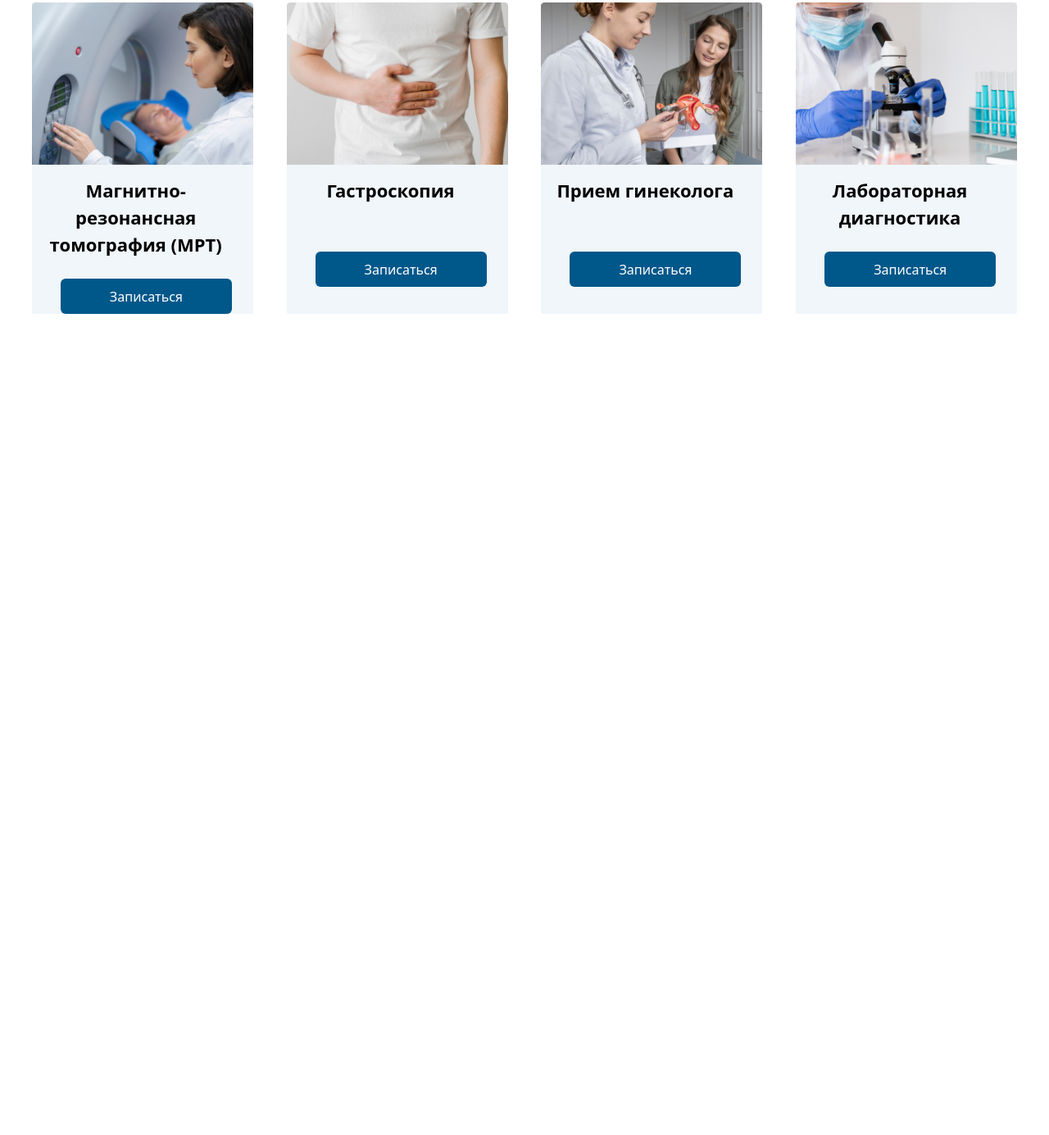
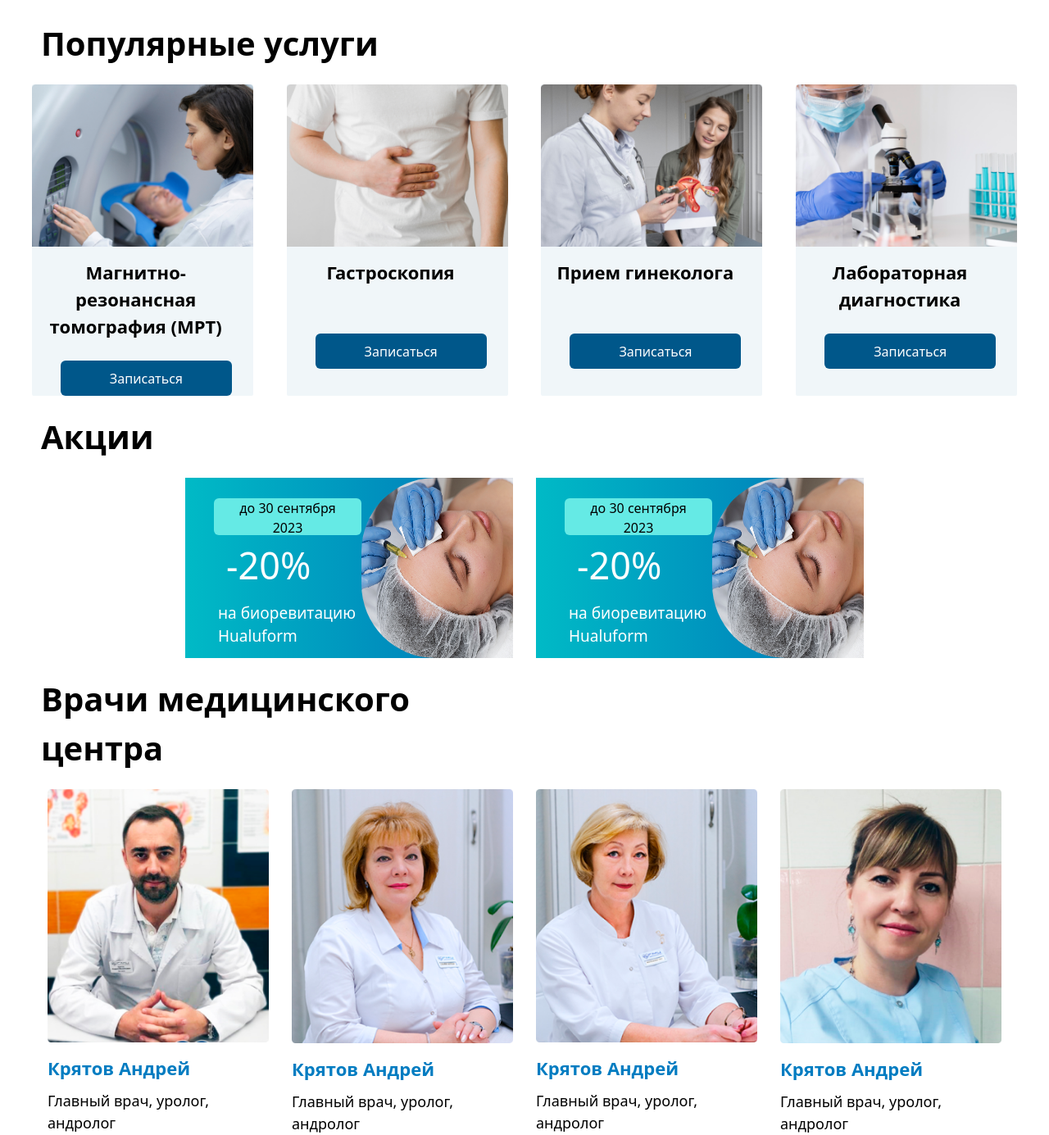
Before and after one commit to YusufDavlatyorov/finalexam, a website: page src/Muhammadusuf.html in a window 1280 px wide. Shown: the part 1927-3312 px from the top of the page at 82% size. Before the commit the page ends 2310 px from the top, so only its background shows below. Drawn offline with nearby package versions, Linux system fonts and the light colour scheme; files that its build step writes are made by us from their sources.

Commit message:
created section 4

```diff
--- a/src/Muhammadusuf.html
+++ b/src/Muhammadusuf.html
@@ -202,7 +202,7 @@
     </div>
 </div>
 </section>
-
+<p class="text-[40px] font-[600] mt-[20px] mb-[20px] ml-[40px]">Популярные услуги</p>
 <section class="flex justify-evenly flex-col lg:flex-row lg:ml-[0px] ml-[118px] gap-3">
      <div class="w-[270px] h-[380px] bg-[rgba(240,246,249,1)] rounded-sm ">
 
@@ -229,5 +229,60 @@
            <button class="h-[43px] px-[60px]  ml-[35px] mt-[25px] bg-[rgba(0,87,138,1)] rounded-md text-[white] font-[500] text-[16px]">Записаться</button>
         </div>
 </section>
+<p class="text-[40px] font-[600] mt-[20px] mb-[20px] ml-[40px]">Акции</p>
+
+<section class="flex justify-center gap-7 flex-col lg:ml-[0px] ml-[55px] lg:flex-row">
+    <div class="text-white lg:h-[220px] w-[400px] h-[220px] bg-[linear-gradient(90deg,rgba(0,186,198,1),rgba(0,116,184,1))]   flex-col lg:flex-row">
+        <div class="flex">
+            <div>
+            <button class="h-[45px] w-[180px] px-[30px]  ml-[35px] mt-[25px] bg-[rgba(101,234,229,1)] rounded-md text-[black] font-[500] text-[16px]">до 30 сентября 2023</button>
+            <p class="text-[45px] ml-[50px]">-20%</p>
+            <p class="mt-[10px] ml-[40px] text-[19px] ">на биоревитацию <br> Hualuform</p>
+        </div>
+        <div>
+            <img class="w-[280px] h-[220px]" style="border-bottom-left-radius: 90px; border-top-left-radius: 90px;" src="/MySurat/woman-getting-face-prp-treatment-high-angle 1.png" alt="">
+        </div>
+    </div>
+</div>
+    <div class="text-white lg:h-[220px] w-[400px] h-[220px] bg-[linear-gradient(90deg,rgba(0,186,198,1),rgba(0,116,184,1))]   flex-col lg:flex-row">
+        <div class="flex">
+            <div>
+            <button class="h-[45px] w-[180px] px-[30px]  ml-[35px] mt-[25px] bg-[rgba(101,234,229,1)] rounded-md text-[black] font-[500] text-[16px]">до 30 сентября 2023</button>
+            <p class="text-[45px] ml-[50px]">-20%</p>
+            <p class="mt-[10px] ml-[40px] text-[19px] ">на биоревитацию <br> Hualuform</p>
+        </div>
+        <div>
+            <img class="w-[280px] h-[220px]" style="border-bottom-left-radius: 90px; border-top-left-radius: 90px;" src="/MySurat/woman-getting-face-prp-treatment-high-angle 1.png" alt="">
+        </div>
+    </div>
+</div>
+</section>
+<p class="text-[40px] ml-[40px] font-[600] mt-[20px] mb-[20px]">Врачи медицинского <br> центра</p>
+<section class="flex justify-center gap-7 flex-col lg:flex-row lg:ml-[0px] ml-[120px]">
+<div class="w-[270px] h-[380px] bg-[white] rounded-sm ">
+
+<img src="/MySurat/photo (4).png" alt="">
+<p class="w-[94%] font-[600]  mt-[15px] text-[22px] text-[rgba(1,124,193,1)]">Крятов Андрей</p>
+<p class="text-[18px] mt-[10px] text-gray ">Главный врач, уролог, андролог</pc>
+</div>
+<div class="w-[270px] h-[380px] bg-[white] rounded-sm ">
+
+<img src="/MySurat/photo (5).png" alt="">
+<p class="w-[94%] font-[600]  mt-[15px] text-[22px] text-[rgba(1,124,193,1)]">Крятов Андрей</p>
+<p class="text-[18px] mt-[10px] text-gray ">Главный врач, уролог, андролог</pc>
+</div>
+<div class="w-[270px] h-[380px] bg-[white] rounded-sm ">
+
+<img src="/MySurat/photo (6).png" alt="">
+<p class="w-[94%] font-[600]  mt-[15px] text-[22px] text-[rgba(1,124,193,1)]">Крятов Андрей</p>
+<p class="text-[18px] mt-[10px] text-gray ">Главный врач, уролог, андролог</pc>
+</div>
+<div class="w-[270px] h-[380px] bg-[white] rounded-sm ">
+
+<img src="/MySurat/photo (7).png" alt="">
+<p class="w-[94%] font-[600]  mt-[15px] text-[22px] text-[rgba(1,124,193,1)]">Крятов Андрей</p>
+<p class="text-[18px] mt-[10px] text-gray ">Главный врач, уролог, андролог</pc>
+</div>
+</section>
     </body>
 </html>
```
Also changed, not shown: MySurat/photo (4).png (added), MySurat/photo (5).png (added), MySurat/photo (6).png (added), MySurat/photo (7).png (added), MySurat/woman-getting-face-prp-treatment-high-angle 1.png (added).
